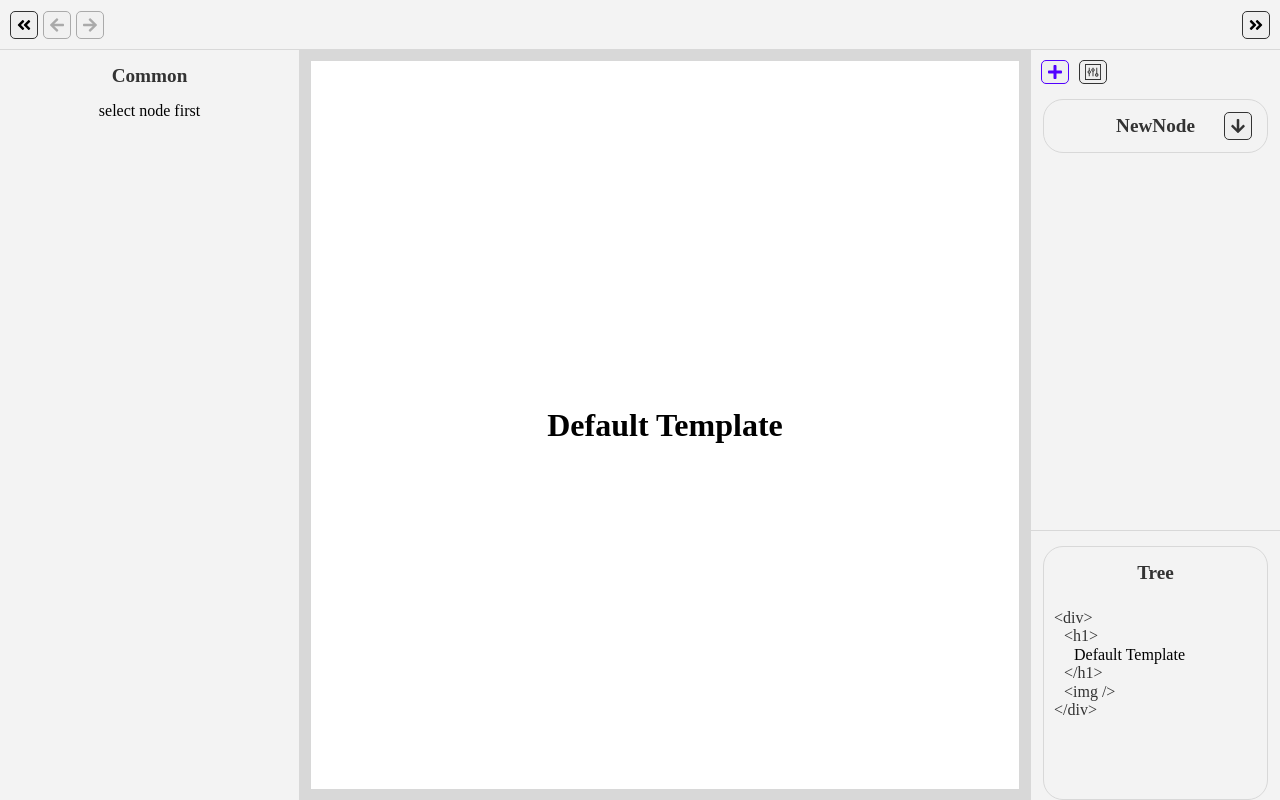
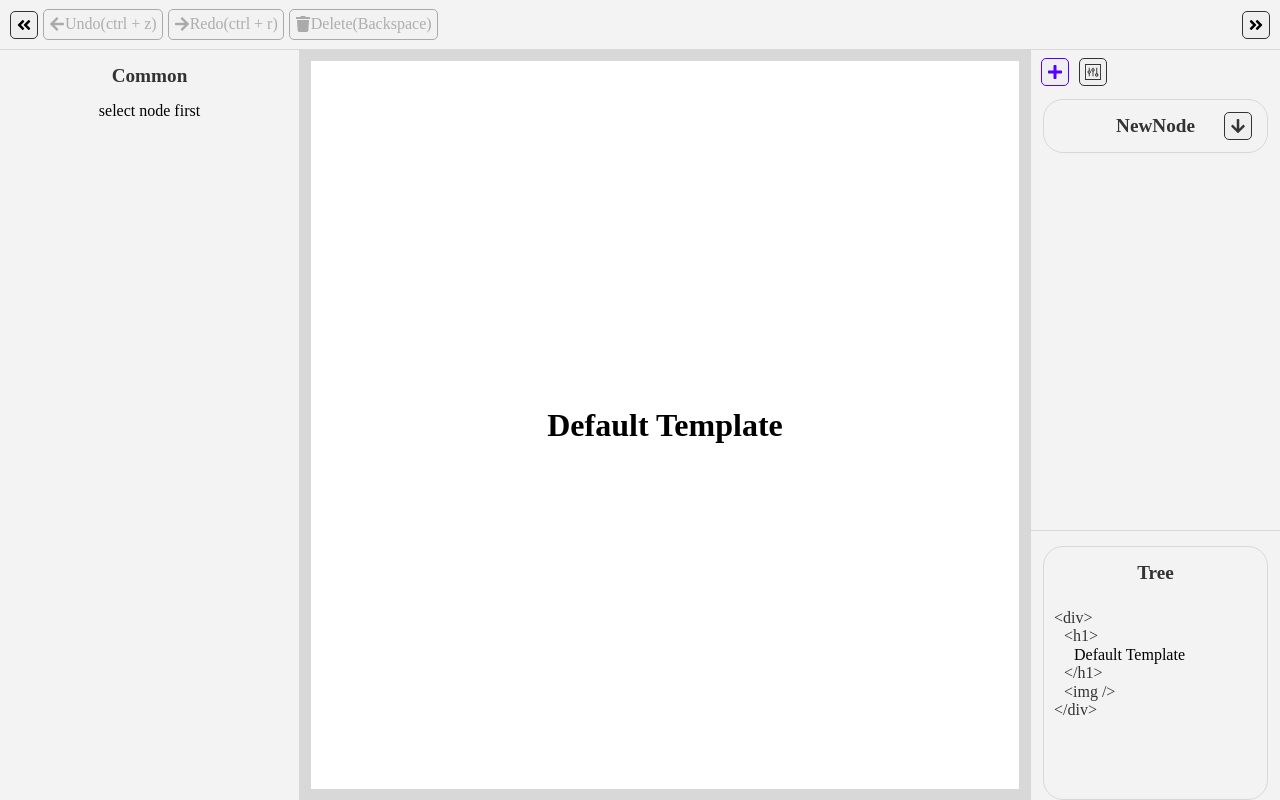
Before and after one commit to jasonlinkai/web-editor, a React (Create React App) app: page / in a window 1280 px wide. Built offline with nearby package versions, Linux system fonts and the light colour scheme.

Commit message:
feat: delete child

```diff
--- a/src/WebEditor/ActionBar/index.tsx
+++ b/src/WebEditor/ActionBar/index.tsx
@@ -6,6 +6,7 @@ import {
   FaAngleDoubleRight,
   FaArrowLeft,
   FaArrowRight,
+  FaTrash,
 } from "react-icons/fa";
 import { useStores } from "../../mobx/useMobxStateTreeStores";
 import ActionButton from "../components/ActionButton";
@@ -22,13 +23,16 @@ const ActionBar: React.FC = observer(() => {
     selectedAstNode,
   } = editor;
 
-  const onShortCutDelete = useCallback((e: KeyboardEvent) => {
-    if (e.key === "Backspace" || e.key === "Delete") {
-      if (selectedAstNode && selectedAstNode.parent) {
-        selectedAstNode.parent.deletChild(selectedAstNode);
+  const onShortCutDelete = useCallback(
+    (e: KeyboardEvent) => {
+      if (e.key === "Backspace") {
+        if (selectedAstNode?.isSelfCanBeDeleted) {
+          selectedAstNode.parent.deletChild(selectedAstNode);
+        }
       }
-    }
-  }, [selectedAstNode]);
+    },
+    [selectedAstNode]
+  );
 
   const onShortCurUndo = useCallback(
     (e: KeyboardEvent) => {
@@ -86,12 +90,19 @@ const ActionBar: React.FC = observer(() => {
           IconComponent={FaArrowLeft}
           isDisable={!canUndo}
           onClick={canUndo ? undoAst : undefined}
-        />
+          >Undo(ctrl + z)</ActionButton>
         <ActionButton
           IconComponent={FaArrowRight}
           isDisable={!canRedo}
           onClick={canRedo ? redoAst : undefined}
-        />
+        >Redo(ctrl + r)</ActionButton>
+        <ActionButton
+          IconComponent={FaTrash}
+          isDisable={!selectedAstNode?.isSelfCanBeDeleted}
+          onClick={canRedo ? redoAst : undefined}
+        >
+          Delete(Backspace)
+        </ActionButton>
       </div>
       <div className={styles.actionBarRightArea}>
         <ActionButton
--- a/src/WebEditor/RightDrawer/RightDrawer.module.scss
+++ b/src/WebEditor/RightDrawer/RightDrawer.module.scss
@@ -17,6 +17,7 @@
 .rightDrawerTabsArea {
   width: 100%;
   display: flex;
+  align-items: center;
   padding: $gap2;
   gap: $gap2;
   overflow-y: scroll;
--- a/src/WebEditor/RightDrawer/panels/NewNodePanel.tsx
+++ b/src/WebEditor/RightDrawer/panels/NewNodePanel.tsx
@@ -35,6 +35,9 @@ const NewNodePanel = observer(() => {
             <div
               className={styles.panelItemActionRowBox}
               draggable
+              style={{
+                cursor: 'grab',
+              }}
               onDragStart={(ev) => {
                 ev.dataTransfer.effectAllowed = "move";
                 ev.dataTransfer.setData("application/json", JSON.stringify({
--- a/src/mobx/AstNodeModel.ts
+++ b/src/mobx/AstNodeModel.ts
@@ -85,6 +85,9 @@ export const AstNodeModel = t
     isDragOvered: false,
   }))
   .views((self) => ({
+    get isSelfCanBeDeleted() {
+      return !!self.parent;
+    },
     get isRootNode() {
       return self.parent === undefined;
     },
```
